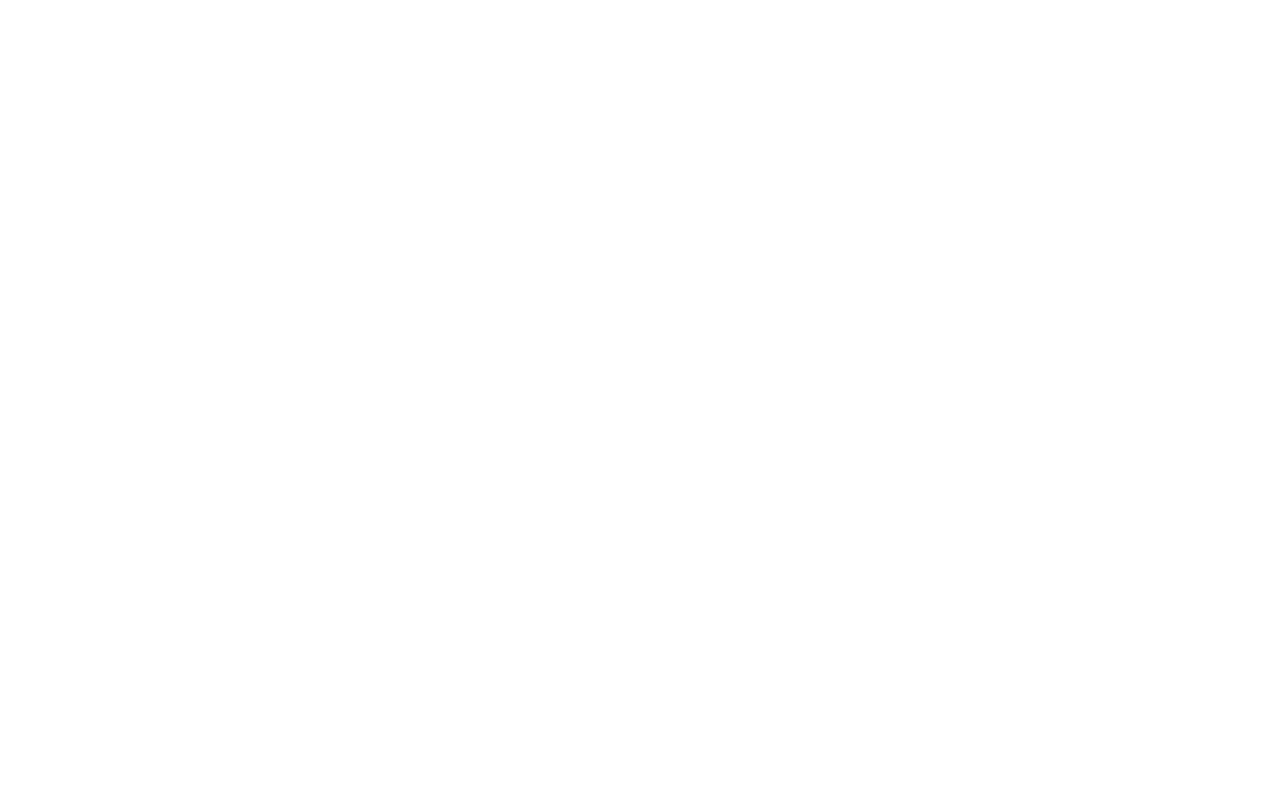
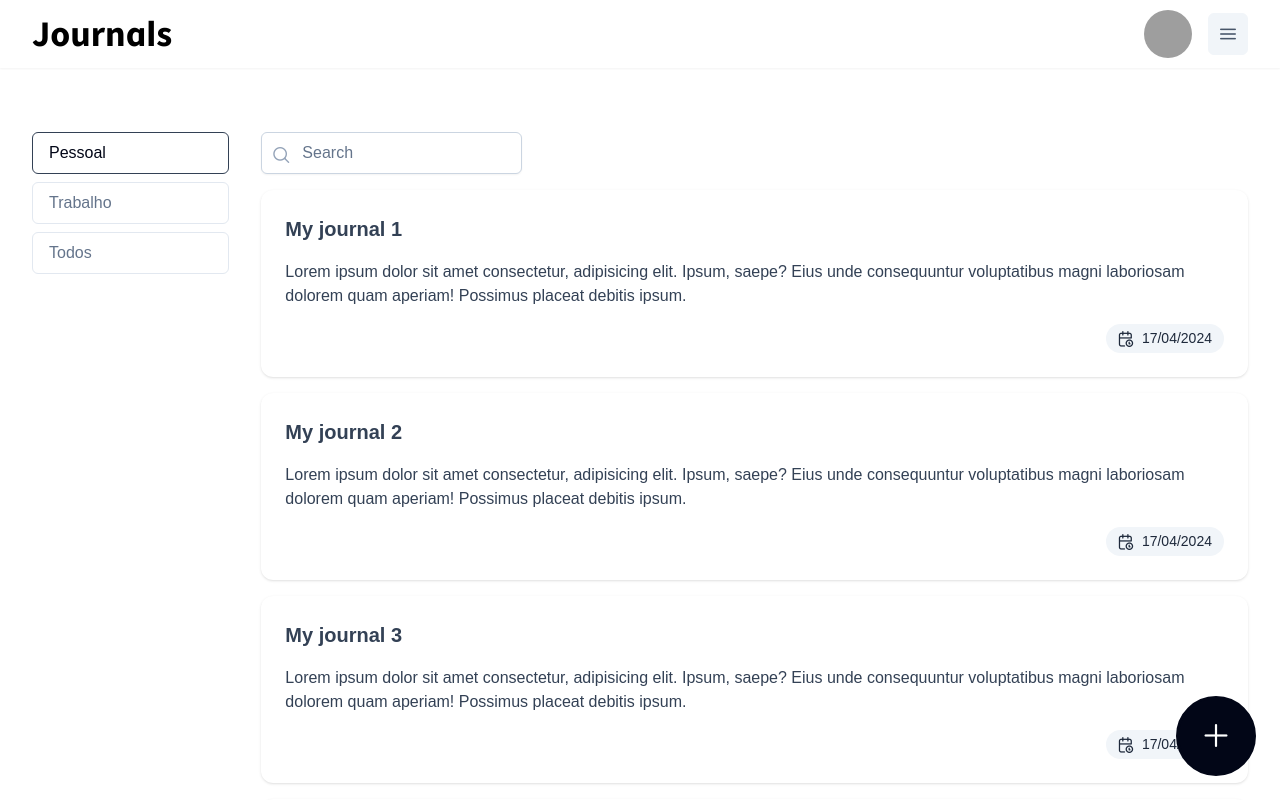
Before and after one commit to pedrodruviaro/journals, a Vue app: page /journals in a window 1280 px wide. Before the commit this address had no page. Shown: the top 800 px of the page. Built offline with nearby package versions, Linux system fonts and the light colour scheme; grey boxes are pictures that could not be loaded; a web font is replaced by a local one.

Commit message:
refactor: refactor header props/emits and dashboard path

```diff
--- a/src/components/AdminHeader.vue
+++ b/src/components/AdminHeader.vue
@@ -4,14 +4,30 @@ import Button from 'primevue/button'
 import Menu from 'primevue/menu'
 import Sidebar from 'primevue/sidebar'
 import { ref } from 'vue'
-import { useRouter } from 'vue-router'
+import type { MenuItem } from 'primevue/menuitem'
 
-const router = useRouter()
+const props = defineProps<{
+  avatarUrl: string
+}>()
 
-const menuItems = ref([
-  { label: 'Journals', icon: 'pi pi-book', command: () => router.push({ name: 'dashboard' }) },
-  { label: 'Criar novo', icon: 'pi pi-plus', command: () => router.push({ name: 'dashboard' }) },
-  { label: 'Perfil Público', icon: 'pi pi-user', command: () => router.push({ name: 'dashboard' }) }
+const emits = defineEmits<{
+  (e: 'wants-to-navigate-to-journals'): void
+  (e: 'wants-to-create-journal'): void
+  (e: 'wants-to-see-public-profile'): void
+}>()
+
+const menuItems = ref<MenuItem[]>([
+  { label: 'Journals', icon: 'pi pi-book', command: () => emits('wants-to-create-journal') },
+  {
+    label: 'Criar novo',
+    icon: 'pi pi-plus',
+    command: () => emits('wants-to-create-journal')
+  },
+  {
+    label: 'Perfil Público',
+    icon: 'pi pi-user',
+    command: () => emits('wants-to-see-public-profile')
+  }
 ])
 
 const isSidebarVisible = ref(false)
@@ -23,12 +39,7 @@ const isSidebarVisible = ref(false)
       <span class="font-black text-3xl lg:text-4xl">Journals</span>
 
       <div class="flex items-center gap-2">
-        <Avatar
-          image="https://primefaces.org/cdn/primevue/images/avatar/amyelsner.png"
-          class="mr-2"
-          shape="circle"
-          size="large"
-        />
+        <Avatar :image="props.avatarUrl" class="mr-2" shape="circle" size="large" />
 
         <Button
           icon="pi pi-bars"
--- a/src/layouts/AdminLayout.vue
+++ b/src/layouts/AdminLayout.vue
@@ -1,10 +1,32 @@
 <script setup lang="ts">
 import AdminHeader from '@/components/AdminHeader.vue'
+import { useRouter } from 'vue-router'
+
+// @TODO - avatar url prop to header
+
+const router = useRouter()
+
+function handleNavigateToJournals() {
+  router.push({ name: 'journals' })
+}
+
+function handleNavigateToCreateJournal() {
+  router.push({ name: 'editor-create' })
+}
+
+function handleNavigateToPublicProfile() {
+  router.push({ name: 'public-profile' })
+}
 </script>
 
 <template>
   <div>
-    <AdminHeader />
+    <AdminHeader
+      avatar-url="https://primefaces.org/cdn/primevue/images/avatar/amyelsner.png"
+      @wants-to-navigate-to-journals="handleNavigateToJournals"
+      @wants-to-create-journal="handleNavigateToCreateJournal"
+      @wants-to-see-public-profile="handleNavigateToPublicProfile"
+    />
     <main class="container py-10 lg:py-16">
       <slot />
     </main>
--- a/src/router/index.ts
+++ b/src/router/index.ts
@@ -1,7 +1,7 @@
 import { createRouter, createWebHistory } from 'vue-router'
 import HomeView from '@/views/HomeView.vue'
 import LoginView from '@/views/LoginView.vue'
-import DashboardView from '@/views/DashboardView.vue'
+import JournalsDashboardView from '@/views/JournalsDashboardView.vue'
 import EditorView from '@/views/EditorView.vue'
 import JournalCreateView from '@/views/JournalCreateView.vue'
 import JournalEditView from '@/views/JournalEditView.vue'
@@ -20,9 +20,9 @@ const router = createRouter({
       component: LoginView
     },
     {
-      path: '/dashboard',
-      name: 'dashboard',
-      component: DashboardView
+      path: '/journals',
+      name: 'journals',
+      component: JournalsDashboardView
     },
     {
       path: '/editor',
```
Also changed, not shown: src/views/JournalsDashboardView.vue (renamed from src/views/DashboardView.vue).
